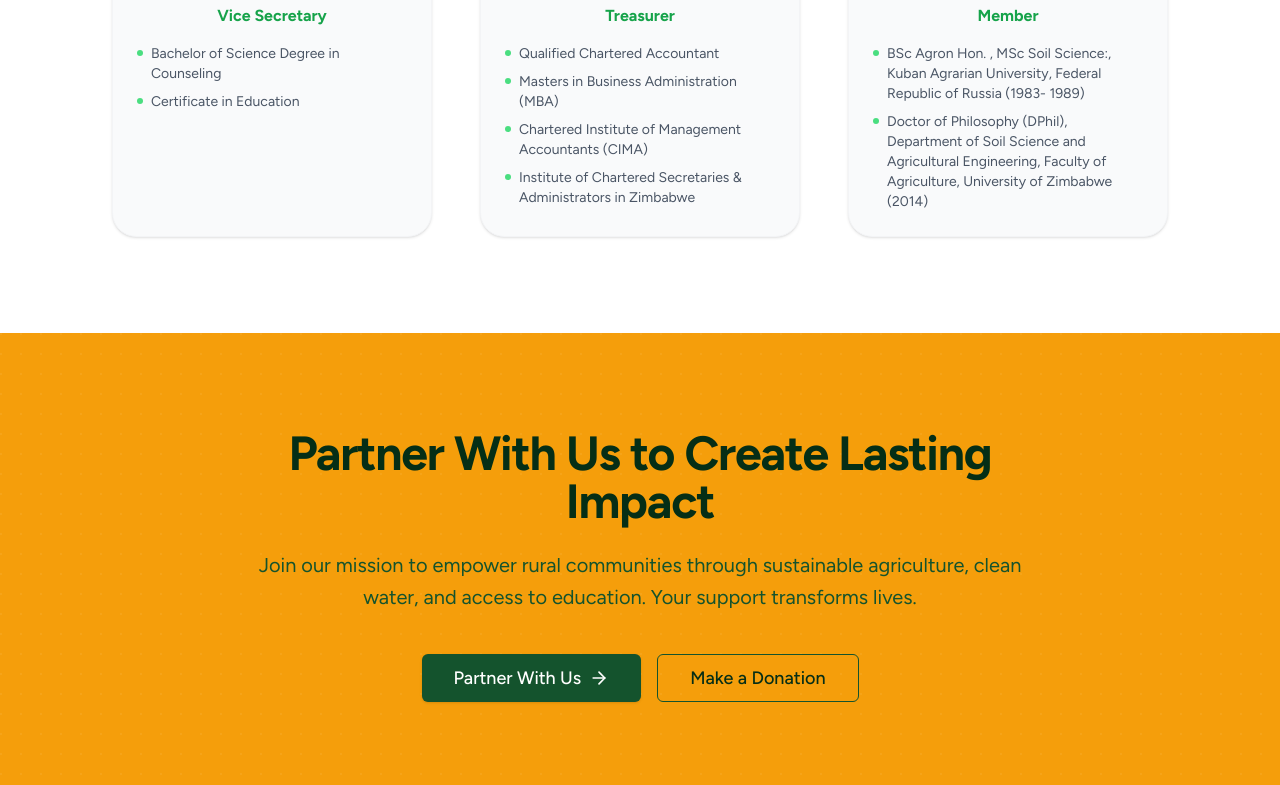
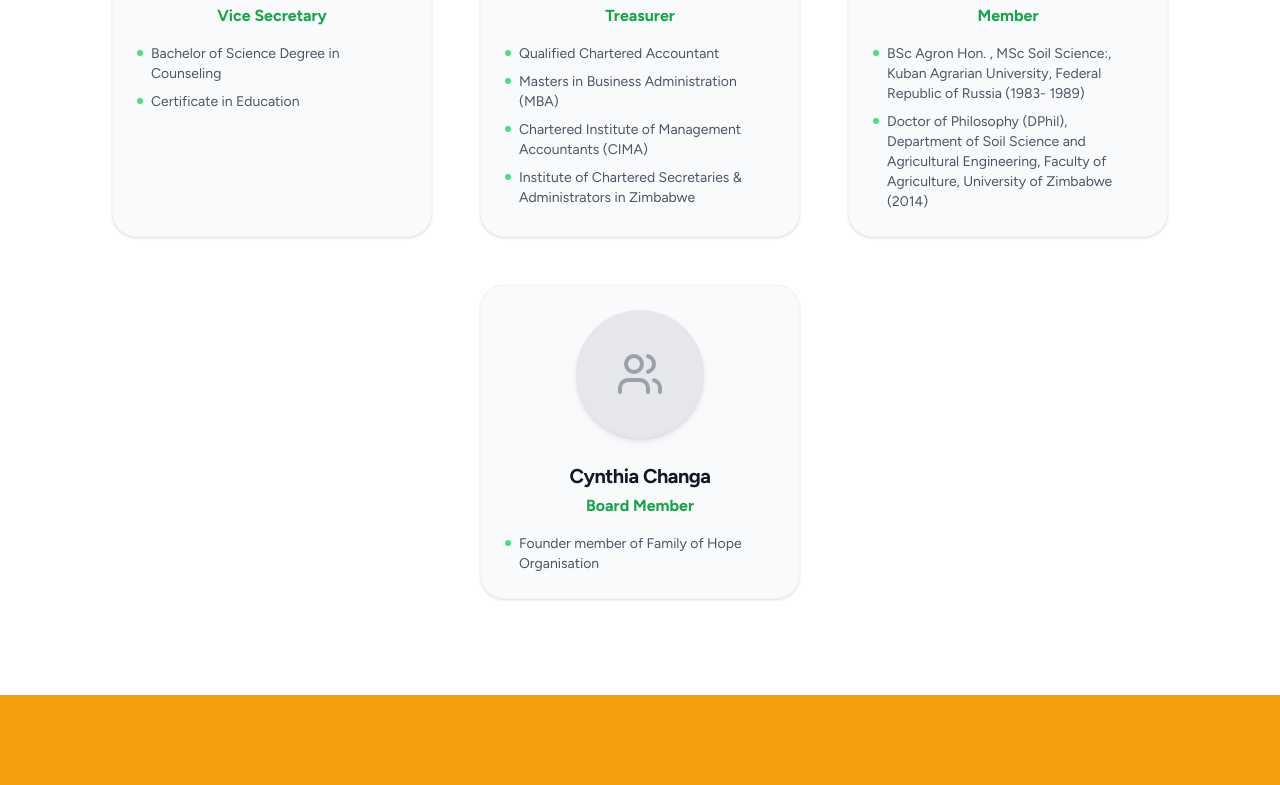
Before and after one commit to thedanayi/resilientvillages, a React (Vite) app: page /about in a window 1280 px wide. Shown: the part 3276-4061 px from the top of the page. Built offline with nearby package versions, Linux system fonts and the light colour scheme; no server answers.

Commit message:
feat: add Cynthia Changa to About page team members

```diff
--- a/src/pages/About.tsx
+++ b/src/pages/About.tsx
@@ -189,6 +189,14 @@ export default function About() {
                       "BSc Agron Hon. , MSc Soil Science:, Kuban Agrarian University, Federal Republic of Russia (1983- 1989)",
                       "Doctor of Philosophy (DPhil), Department of Soil Science and Agricultural Engineering, Faculty of Agriculture, University of Zimbabwe (2014)"
                     ]
+                  },
+                  {
+                    name: "Cynthia Changa",
+                    role: "Board Member",
+                    img: undefined,
+                    bio: [
+                      "Founder member of Family of Hope Organisation"
+                    ]
                   }
                 ].map((member, i) => (
                   <div key={i} className="flex flex-col items-center max-w-[320px] text-center bg-gray-50 p-6 rounded-3xl shadow-sm border border-gray-100">
```
